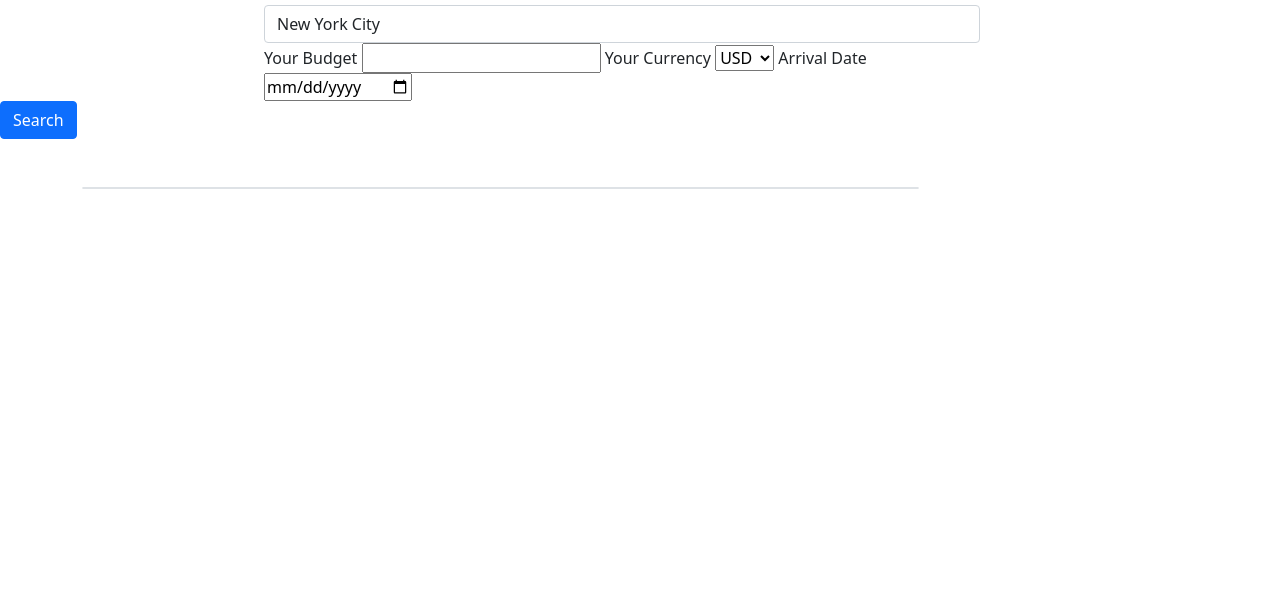
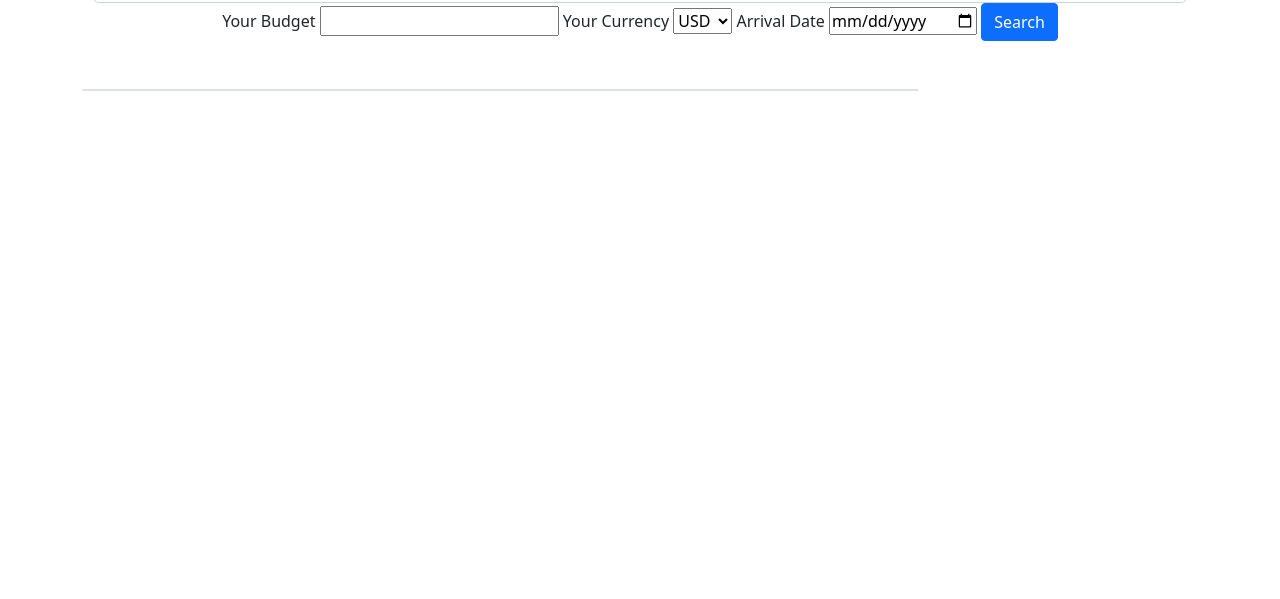
Before and after one commit to ishelly1997/Travel-Planner-Lite, a plain HTML site: page index.html in a window 1280 px wide. Shown: the part 201-800 px from the top of the page. Drawn offline with nearby package versions, Linux system fonts and the light colour scheme; files that its build step writes are made by us from their sources; no server answers.

Commit message:
centering

```diff
--- a/assets/style.css
+++ b/assets/style.css
@@ -5,8 +5,12 @@ span {
 }
 
 #parameters{
-    max-width: 800px;
-    padding-top: 40px;
-    padding-right: 60px;
-    align-content: left;
+
+    align-content: center;
 }
+
+main, nav {
+    margin: auto;
+    text-align: center;
+    justify-content: center;
+  }
--- a/index.html
+++ b/index.html
@@ -4,7 +4,7 @@
     <meta charset="UTF-8" />
     <meta name="viewport" content="width=device-width, initial-scale=1.0" />
     <title>Travel Planner Lite</title>
-    <link rel="stylesheet" type="text/css" href=".assets/style.css" />
+    <link rel="stylesheet" type="text/css" href="./assets/style.css" />
     <link href="https://cdn.jsdelivr.net/npm/bootstrap@5.1.3/dist/css/bootstrap.min.css" rel="stylesheet" integrity="sha384-1BmE4kWBq78iYhFldvKuhfTAU6auU8tT94WrHftjDbrCEXSU1oBoqyl2QvZ6jIW3" crossorigin="anonymous">
         <link rel="stylesheet" href="https://cdn.jsdelivr.net/npm/@fortawesome/fontawesome-free@5.15.4/css/fontawesome.min.css" integrity="sha384-jLKHWM3JRmfMU0A5x5AkjWkw/EYfGUAGagvnfryNV3F9VqM98XiIH7VBGVoxVSc7" crossorigin="anonymous">
   </head>
@@ -58,8 +58,7 @@
             </select>
           <label for="date">Arrival Date</label>
           <input type="date" id="arrivalDate"/>
-            </div>
-        </div>
+
         <button id="search-button" class="btn btn-primary" type="submit">
           Search
       </button>
```
Also changed, not shown: 2 other files.
